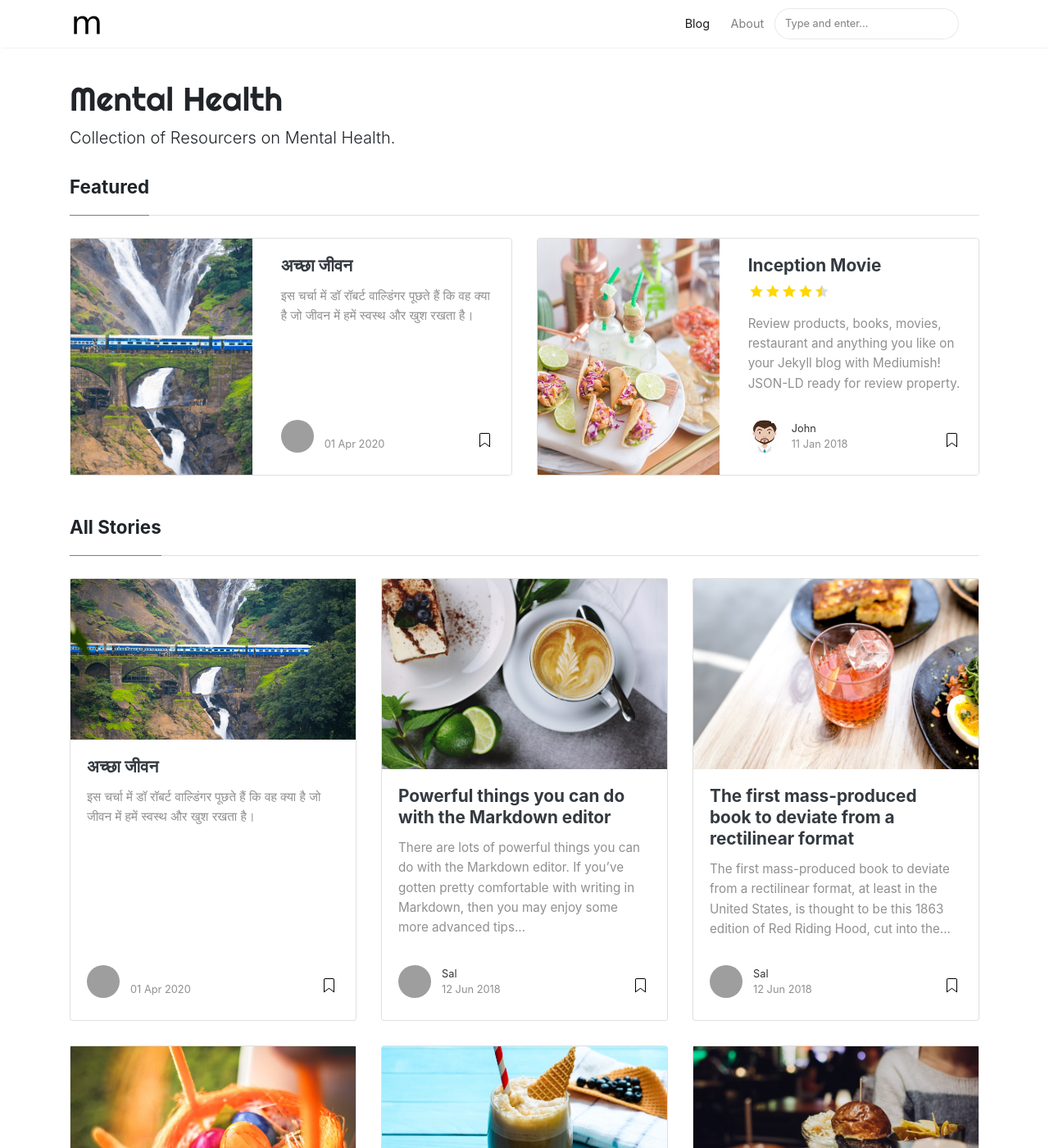
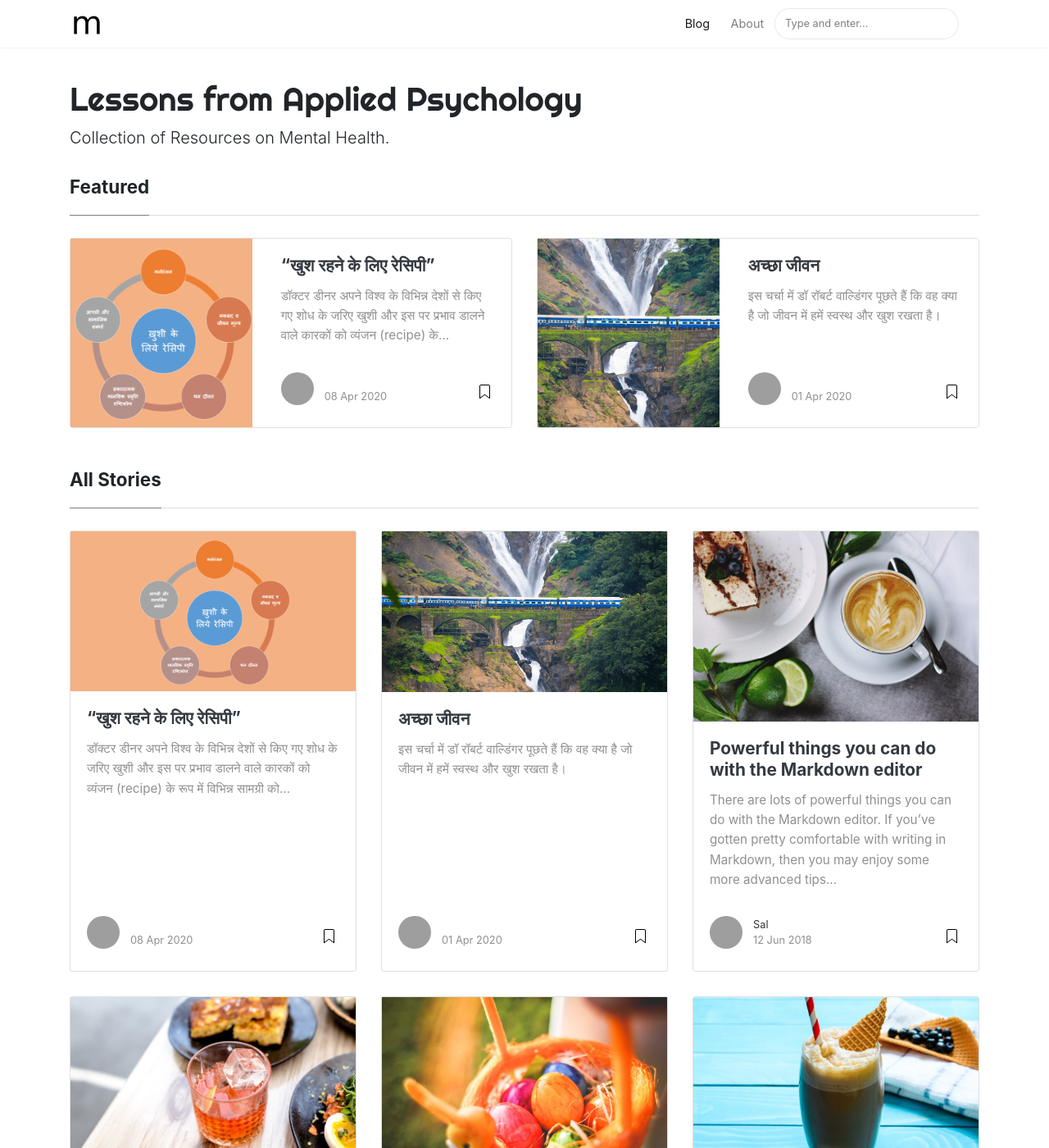
Before and after one commit to codeboy5/ga-blog, a Jekyll site: the page built from index.html, in a window 1280 px wide and 1400 px high. Shown: the whole window at 82% size. Built offline with Jekyll 4.4.1, drawn with Linux system fonts in a browser that asks for light colours; nearby versions of some CDN libraries; the list of posts is cut into pages by our own code; some of the changed text lies outside the part shown; grey boxes are pictures that could not be loaded.

Commit message:
third commit

```diff
--- a/Gemfile
+++ b/Gemfile
@@ -1,4 +1,3 @@
-
 source "https://rubygems.org"
 
 # Hello! This is where you manage which Jekyll version is used to run.
--- a/_config.yml
+++ b/_config.yml
@@ -1,7 +1,7 @@
 # Site
-name: "Mental Health"
-title: "Mental Health"
-description: "Collection of Resourcers on Mental Health."
+name: "Lessons from Applied Psychology"
+title: "Lessons from Applied Psychology"
+description: "Collection of Resources on Mental Health."
 logo: "assets/images/logo.png"
 favicon: "assets/images/logo.png"
 baseurl: /ga-blog
--- /dev/null
+++ b/_posts/2020-04-08-a-recipe-for-happiness.md
@@ -0,0 +1,26 @@
+---
+layout: post
+title: “खुश रहने के लिए रेसिपी”
+author: Student
+categories: [Happiness, TED Talk]
+image: assets/images/19.png
+featured: true
+---
+
+1. डॉक्टर डीनर अपने विश्व के विभिन्न देशों से किए गए शोध के जरिए खुशी और इस पर प्रभाव डालने वाले कारकों को व्यंजन (recipe) के रूप में विभिन्न सामग्री को महत्व देते हैं ताकि इस सामग्री की सही मात्रा से **खुशी रूपी व्यंजन खुशबूदार व स्वादिष्ट व्यंजन** बन सके।
+
+2. इन्होंने सबसे पहले **आपसी और सामाजिक संबंधों** (Interpersonal & Social Relationship) को महत्व दिया है यह सामग्री खुश रहने के लिए बहुत ही महत्वपूर्ण है। प्यार मिलते रहना और प्यार बांटना, दोनों ही जरूरी है अतः अपने सामाजिक संबंधों को मजबूत बनाइए।
+
+3. दूसरी सामग्री है **सकारात्मक मानसिक प्रवृत्ति दृष्टिकोण** (Positive Mental Attitude and Approach)। ज्ञात रहे एक जैसे हालात में विभिन्न व्यक्ति विभिन्न ढंग से प्रतिक्रिया देते हैं और इस दृष्टिकोण का उनकी सोच और भावनाओं पर सीधा असर पड़ता है जो उनकी खुशी को भी एक दिशा देता है। गलत चीजें हम सब के साथ हुई होती है, सही रवैया है कि उन्हें पीछे छोड़ जीवन में आगे बढ़ जाना। खुश लोग दूसरे लोगों और जीवन के लिए ज्यादा सकारात्मक रवैया रखते हैं और जीवन में आभारी भी रहते हैं।
+
+4. तीसरी सामग्री **धन- दौलत** (Money) हो सकती है जब हमारी मूल जरूरतों के पूरा होने की बात आती है, तो पैसा महत्वपूर्ण हो सकता है। मगर उन जरूरतों को पूरा होने के बाद पैसा उतना महत्वपूर्ण ना रहे, यह हो सकता है। डॉक्टर डीनर के अध्ययन में बहुत से विद्यार्थियों के लिए पैसा महत्वपूर्ण पाया गया और नौकरी पाकर पैसा कमाना उनके लिए महत्वपूर्ण रहा। हालांकि आपसी संबंधों को नजरअंदाज कर धन दौलत पर केंद्रित होना खुशी के पक्ष में नहीं है।
+
+5. जीवन में **एक मकसद व जीवन मूल्य** (Importance of goals and values)  रहे यह भी महत्वपूर्ण पाया गया। जो विधार्थी अपना स्पष्ट उद्देश्य व जीवन मूल्य नहीं जानते थे वे ख़ुश भी नहीं पाए गये A इसके विपरीत जो विधार्थी अपना स्पष्ट उद्देश्य व जीवन मूल्य जानते थे और उनके लिए सक्रिय थे, वे ख़ुश भी पाए गये A अत: जीवन में मकसद का होना बहुत ही मायने रखता है A
+
+6. **मनोरंजन** (Fun Doing) भी जीवन का एक हिस्सा माना गया। अतः खुशी का अनुभव करने के लिए विभिन्न कारकों की महत्वपूर्ण भूमिका है।
+
+7. इनके 200 से अधिक शोध पत्रों में खुशी के विभिन्न आयामों का विवरण किया गया है। उन्होंने खुशी के लिए लोक नीतियों पर चर्चा करते हुए बताया कि देश समाज व समूह में लोक नीतियों का अपना महत्व है, जैसे आपसी संबंध बरकरार रखती हुई लोक नीतियां। कुछ देशों के लोग जैसे नीदरलैंड ज्यादा खुश हैं दूसरे देशों (जैसे दक्षिण कोरिया) की तुलना में।
+
+8. कुछ देशों में शराब और दूसरी ड्रग की लत ज्यादा है जो वहां के युवाओं की खुशहाली में बाधा है। **खुशहाली जो कि हमारे अच्छे मूड, अच्छे सेहत, अच्छे जीवन और अच्छे कार्य, के लिए महत्वपूर्ण है।** अतः लोगों की खुशहाली पर भी उनके आर्थिक स्तर के साथ-साथ ध्यान देना चाहिए।
+
+<p><iframe width="560" height="315" src="https://www.youtube.com/embed/Ibl9ClZjhvg" frameborder="0" allow="accelerometer; autoplay; encrypted-media; gyroscope; picture-in-picture" allowfullscreen></iframe><p/>
```
Also changed, not shown: _posts/2018-01-11-customer-service.md (+0 -1 lines), _posts/2020-04-01-sample-blog.md (+1 -1 lines), assets/images/19.png (added).
